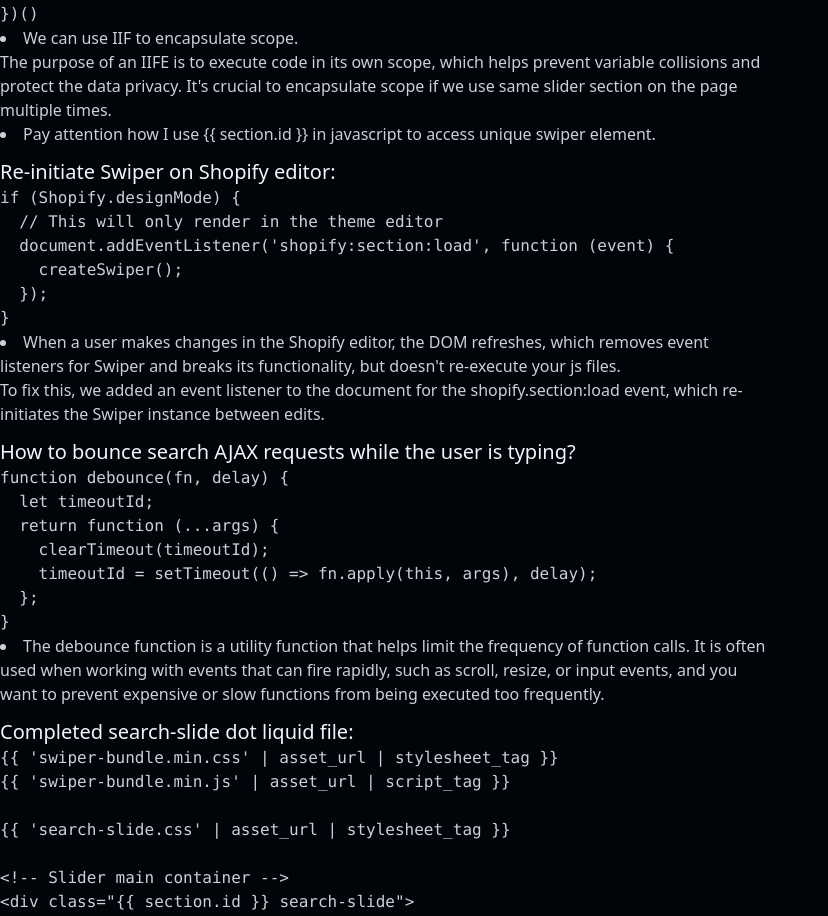
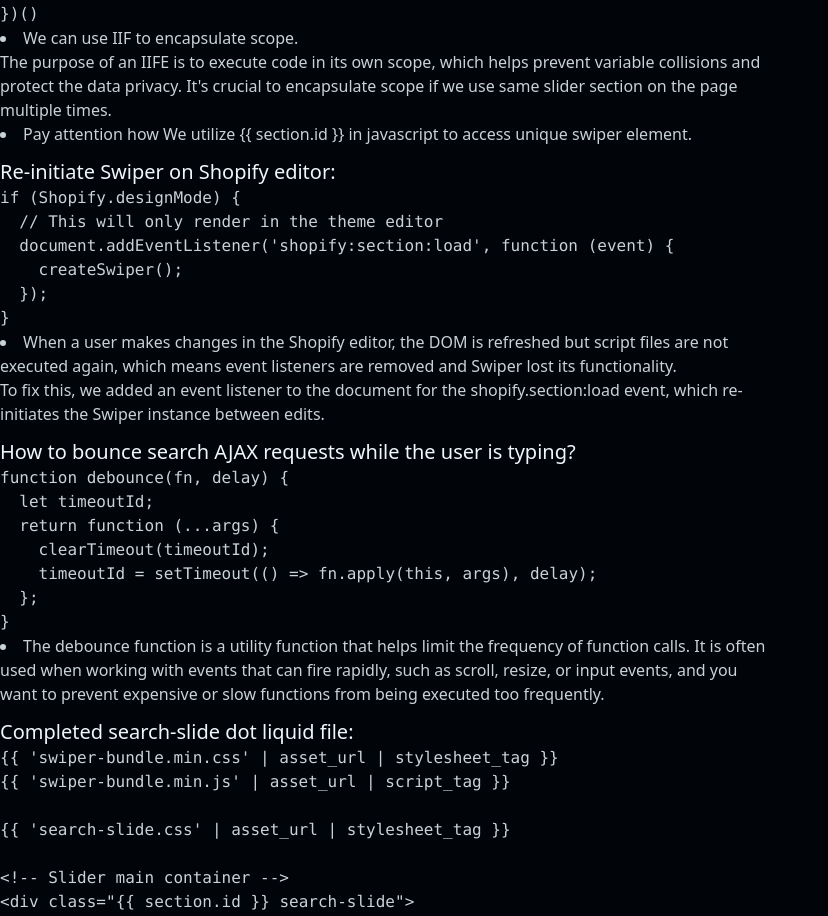
Before and after one commit to hahuaz/hahuaz.dev, a React (Vite) app: page /shopify-product-search-but-with-slider in a window 1280 px wide. Shown: the part 2308-3224 px from the top of the page, without its empty margins (0-828 px from the left). Built offline with nearby package versions, Linux system fonts and the light colour scheme; a small style sheet from the web is missing.

Commit message:
fix typo. add types for prism

```diff
--- a/package.json
+++ b/package.json
@@ -20,6 +20,7 @@
     "vite-plugin-svgr": "^2.4.0"
   },
   "devDependencies": {
+    "@types/prismjs": "^1.26.0",
     "@types/react": "^18.0.26",
     "@types/react-dom": "^18.0.9",
     "@typescript-eslint/eslint-plugin": "^5.48.1",
--- a/src/pages/shopify-product-search-but-with-slider.tsx
+++ b/src/pages/shopify-product-search-but-with-slider.tsx
@@ -175,8 +175,8 @@
                 section on the page multiple times.
               </li>
               <li>
-                Pay attention how I use {`{{ section.id }}`} in javascript to
-                access unique swiper element.
+                Pay attention how We utilize {`{{ section.id }}`} in javascript
+                to access unique swiper element.
               </li>
             </ul>
           </section>
@@ -198,9 +198,9 @@
             </pre>
             <ul className="list-disc list-inside">
               <li>
-                When a user makes changes in the Shopify editor, the DOM
-                refreshes, which removes event listeners for Swiper and breaks
-                its functionality, but doesn't re-execute your js files.
+                When a user makes changes in the Shopify editor, the DOM is
+                refreshed but script files are not executed again, which means
+                event listeners are removed and Swiper lost its functionality.
                 <br />
                 To fix this, we added an event listener to the document for the
                 shopify.section:load event, which re-initiates the Swiper
```
Also changed, not shown: 1 other file (tests, documents, lock files or other folders).
